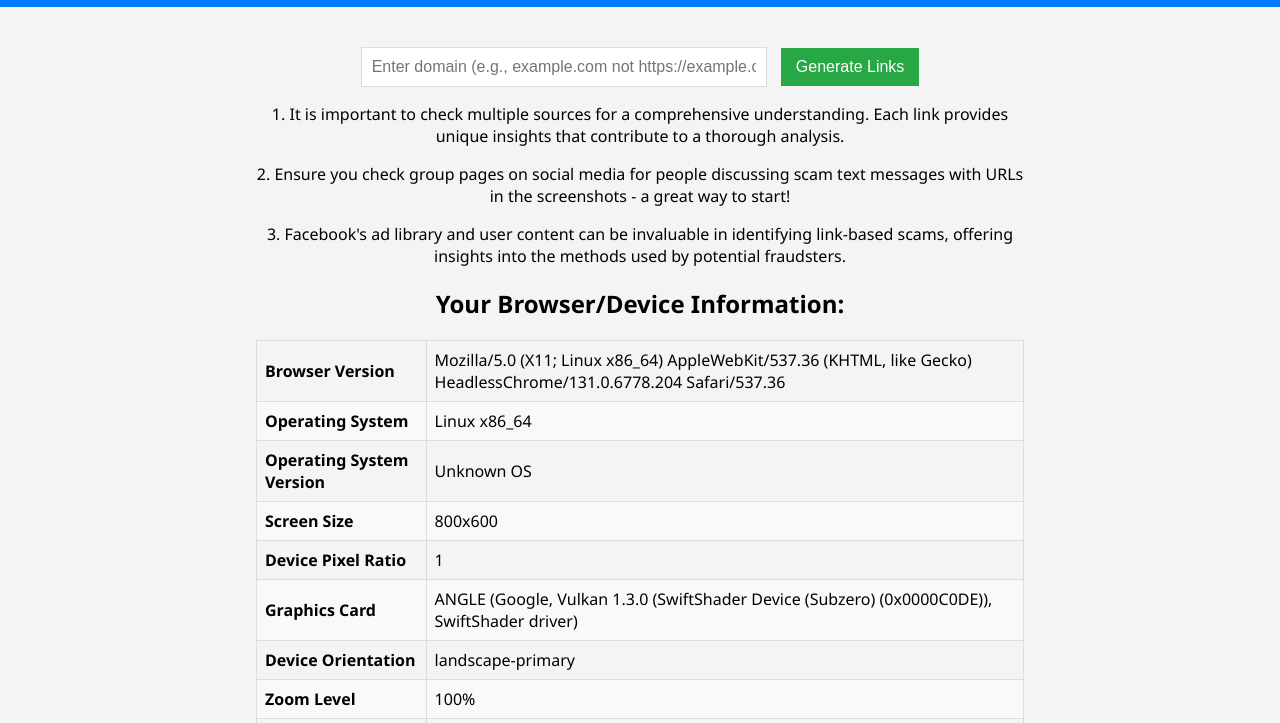
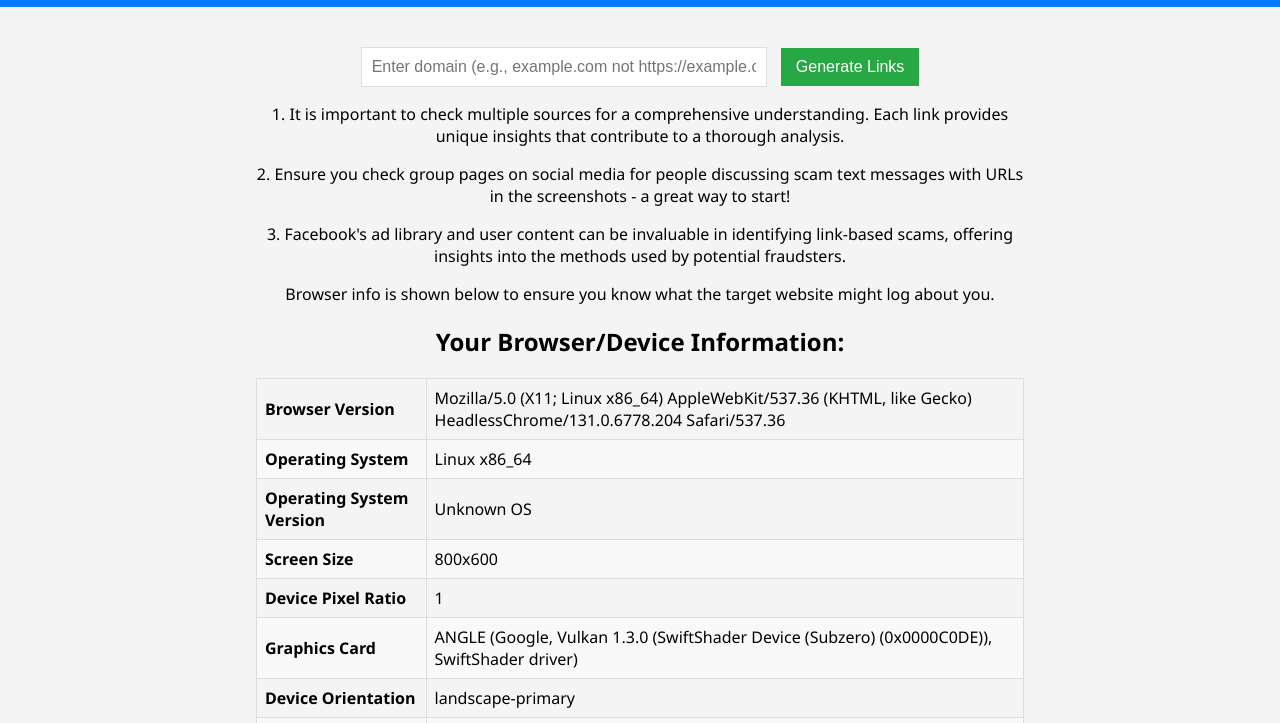
Before and after one commit to pentestfunctions/fraudcheck, a plain HTML site: page index.html in a window 1280 px wide. Shown: the part 56-779 px from the top of the page. Drawn offline with Linux system fonts and the light colour scheme.

Commit message:
Update index.html

```diff
--- a/index.html
+++ b/index.html
@@ -18,6 +18,7 @@
             <p>1. It is important to check multiple sources for a comprehensive understanding. Each link provides unique insights that contribute to a thorough analysis.</p>
             <p>2. Ensure you check group pages on social media for people discussing scam text messages with URLs in the screenshots - a great way to start!</p>
             <p>3. Facebook's ad library and user content can be invaluable in identifying link-based scams, offering insights into the methods used by potential fraudsters.</p>
+            <p>Browser info is shown below to ensure you know what the target website might log about you.</p>
         </div>
         <div id="browserInfo"></div>
 
```
